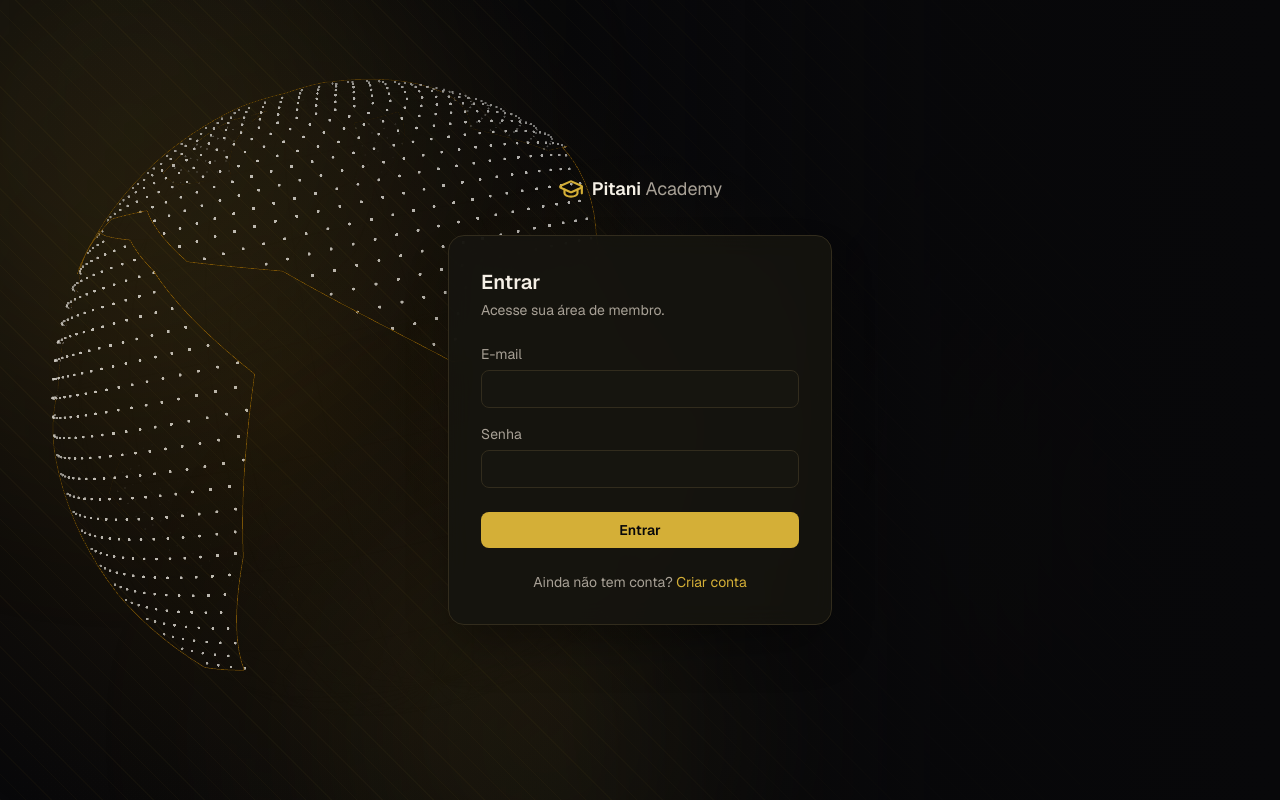
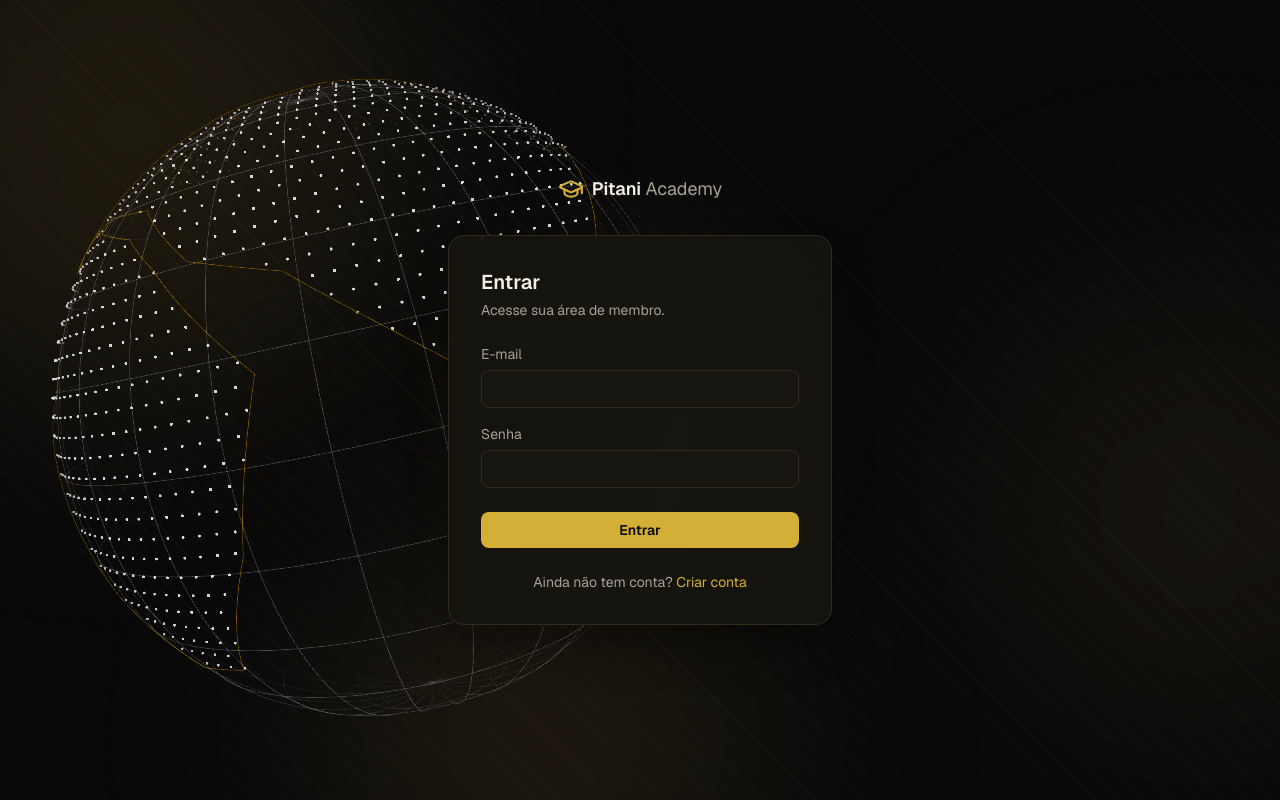
Before and after one commit to Hygorlc/plataformapitani, a Next.js app: page /login in a window 1280 px wide. Built offline with nearby package versions, Linux system fonts and the light colour scheme; no server answers.

Commit message:
Match globe brightness to supplied reference

```diff
--- a/src/components/auth/LoginGlobeBackground.tsx
+++ b/src/components/auth/LoginGlobeBackground.tsx
@@ -373,7 +373,7 @@ export function LoginGlobeBackground() {
       gl.vertexAttribPointer(position, 3, gl.FLOAT, false, 0, 0);
       gl.uniform3f(uniforms.color, GRID[0], GRID[1], GRID[2]);
       gl.uniform1f(uniforms.pointSize, 1);
-      gl.uniform1f(uniforms.opacity, 0.17);
+      gl.uniform1f(uniforms.opacity, 0.68);
       gl.uniform1f(uniforms.roundPoints, 0);
       gl.drawArrays(gl.LINES, 0, GLOBE.grid.length / 3);
 
@@ -415,9 +415,7 @@ export function LoginGlobeBackground() {
 
   return (
     <div className="pointer-events-none absolute inset-0 overflow-hidden" aria-hidden="true">
-      <canvas ref={canvasRef} className="h-full w-full opacity-95" />
-      <div className="absolute inset-0 bg-[radial-gradient(circle_at_22%_52%,rgba(150,102,7,0.15),transparent_44%)]" />
-      <div className="absolute inset-0 bg-[linear-gradient(90deg,transparent_0%,rgba(8,8,10,0.12)_44%,rgba(8,8,10,0.9)_73%,var(--background)_100%)]" />
+      <canvas ref={canvasRef} className="h-full w-full" />
     </div>
   );
 }
```
